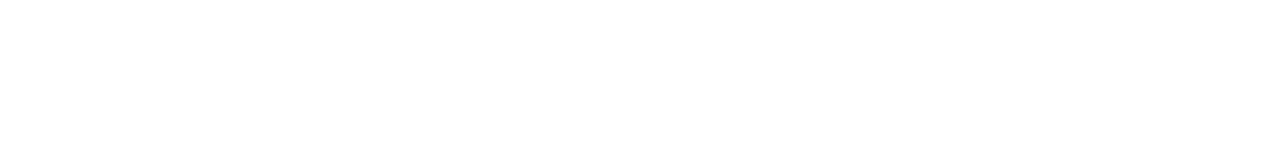
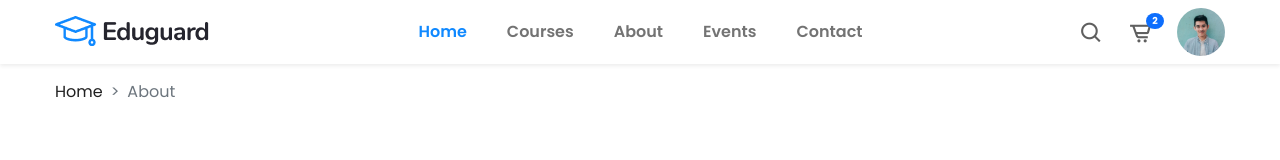
Before and after one commit to imtiaz-cnits/edunext, a plain HTML site: page about-us.html in a window 1280 px wide. Drawn offline with nearby package versions, Linux system fonts and the light colour scheme.

Commit message:
about page start

```diff
--- a/about-us.html
+++ b/about-us.html
@@ -0,0 +1,87 @@
+<!DOCTYPE html>
+<html lang="en">
+
+<head>
+    <meta charset="UTF-8">
+    <meta http-equiv="X-UA-Compatible" content="IE=edge">
+    <meta name="viewport" content="width=device-width, initial-scale=1.0">
+    <title>Edu Next - Education Portal</title>
+    <!-- Links -->
+    <link href="https://cdn.jsdelivr.net/npm/bootstrap@5.1.3/dist/css/bootstrap.min.css" rel="stylesheet"
+        integrity="sha384-1BmE4kWBq78iYhFldvKuhfTAU6auU8tT94WrHftjDbrCEXSU1oBoqyl2QvZ6jIW3" crossorigin="anonymous">
+    <link href='https://unpkg.com/boxicons@2.1.1/css/boxicons.min.css' rel='stylesheet'>
+    <link rel="stylesheet" href="/css/style.css">
+</head>
+
+<body>
+    <!-- Main Navbar Start -->
+    <header>
+        <nav class="navbar navbar-expand-xl navbar-light bg-white mx-auto align-items-center fixed-top shadow-sm">
+            <div class="container">
+                <a class="navbar-brand" href="#">
+                    <img src="/img/logo.png" alt="logo">
+                </a>
+                <button class="navbar-toggler" type="button" data-bs-toggle="collapse" data-bs-target="#navbarNav"
+                    aria-controls="navbarNav" aria-expanded="false" aria-label="Toggle navigation">
+                    <span class="navbar-toggler-icon"></span>
+                </button>
+                <div class="collapse navbar-collapse justify-content-center" id="navbarNav">
+                    <ul class="navbar-nav">
+                        <li class="nav-item pe-4">
+                            <a class="nav-link active" aria-current="page" href="#">Home</a>
+                        </li>
+                        <li class="nav-item pe-4">
+                            <a class="nav-link" href="#">Courses</a>
+                        </li>
+                        <li class="nav-item pe-4">
+                            <a class="nav-link" href="#">About</a>
+                        </li>
+                        <li class="nav-item pe-4">
+                            <a class="nav-link" href="#">Events</a>
+                        </li>
+                        <li class="nav-item pe-4">
+                            <a class="nav-link" href="#">Contact</a>
+                        </li>
+                    </ul>
+                </div>
+                <div class="d-flex align-items-center justify-content-between">
+                    <a class="pe-4" href="#"><i class='bx bx-search pt-2'
+                            style="font-size: 25px; color: rgb(95, 95, 95);"></i></a>
+                    <a class="pe-4" href="#"><i class='bx bx-cart-alt pt-2'
+                            style="font-size: 25px; color: rgb(95, 95, 95);"></i><span
+                            class="badge bg-primary rounded-circle"
+                            style="position: absolute; font-size: 0.6rem; margin-left: -7px;">2</span></a>
+                    <div class="user-avatar">
+                        <img src="/img/about-page/user.jpg" alt="user">
+                    </div>
+                </div>
+            </div>
+        </nav>
+    </header>
+    <!-- Main Navbar Start -->
+
+    <!-- Breadcrumbs -->
+    <section>
+        <div class="container">
+            <nav style="--bs-breadcrumb-divider: '>'; color: black; padding-top: 2rem;" aria-label="breadcrumb">
+                <ol class="breadcrumb pt-5">
+                    <li class="breadcrumb-item"><a href="#">Home</a></li>
+                    <li class="breadcrumb-item active" aria-current="page">About</li>
+                </ol>
+            </nav>
+        </div>
+    </section>
+    <!-- Breadcrumbs -->
+
+    <!-- Head Content Section -->
+    <section class="about-section-1">
+        <div class="container">
+            <div class="row">
+                <div class="col-lg-6">
+
+                </div>
+            </div>
+        </div>
+    </section>
+    <!-- Head Content Section -->
+</body>
--- a/css/style.css
+++ b/css/style.css
@@ -363,3 +363,27 @@ ul{
     color: #fff;
 }
 /* <!-- Footer Section --> */
+
+
+
+
+
+/* ============ABOUT US PAGE CSS========== */
+
+/* User Avatar Css */
+.user-avatar img{
+    height: 48px;
+    width: 48px;
+    border-radius: 50%;
+}
+/* User Avatar Css */
+
+/* <!-- Breadcrumbs --> */
+.breadcrumb-item a{
+    color: #202020;
+}
+/* <!-- Breadcrumbs --> */
+
+/* <!-- Head Content Section --> */
+
+/* <!-- Head Content Section --> */
```
Also changed, not shown: index.html (+1 -1 lines).
